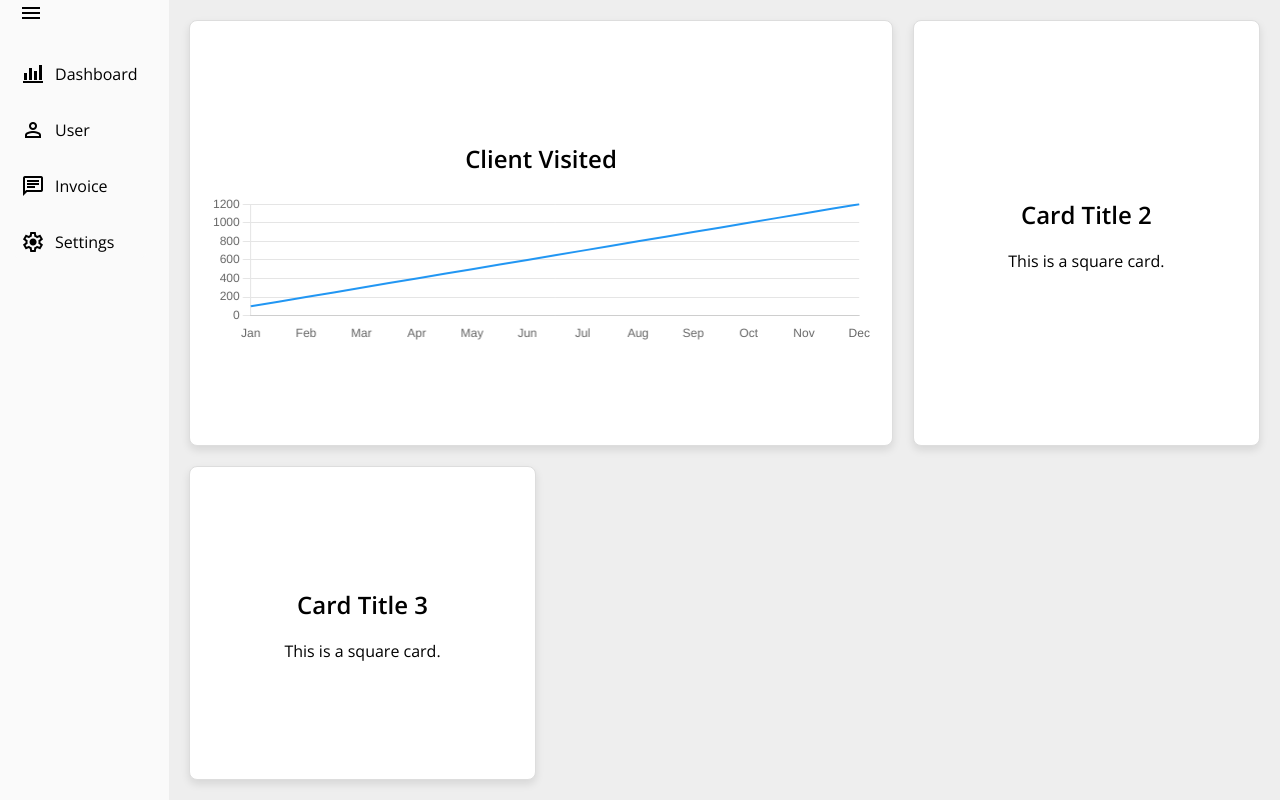
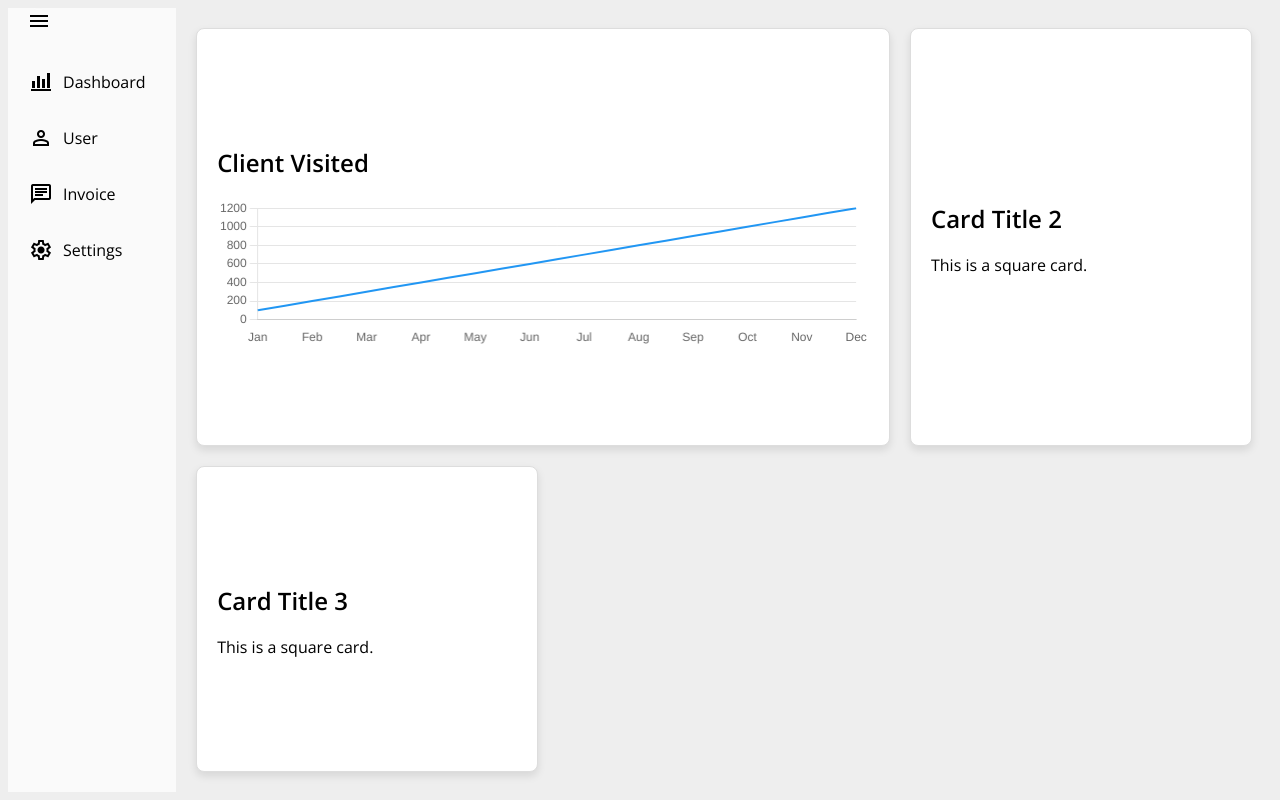
Before and after one commit to iiamrishi/client-Management-System, a PHP site: page /client/dashboardClient.html in a window 1280 px wide. Run offline with PHP 8.4, Linux system fonts and the light colour scheme.

Commit message:
tweaked dashboard

```diff
--- a/client/css/dashboardClient.css
+++ b/client/css/dashboardClient.css
@@ -1,8 +1,9 @@
-body,
+.body,
 html {
   height: 100%;
   margin: 0;
   overflow: hidden;
+  display: flex;
 }
 
 body {
@@ -55,6 +56,7 @@ body {
 
 .card-content {
   width: 100%; /* Ensure content fills the card */
+  text-align: left; /* Align text to the left */
 }
 
 .canvas-container {
```
